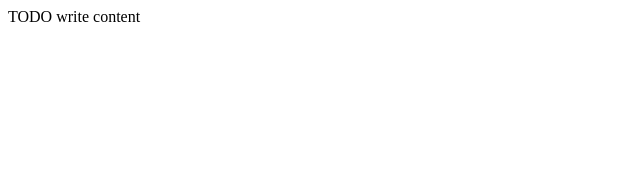
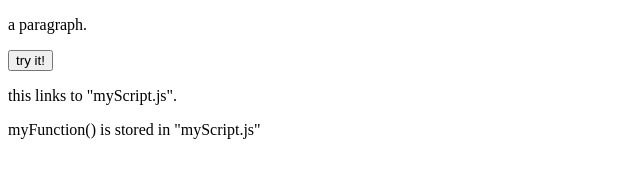
Before and after one commit to curiouslu/javascript-stuff, a website: page public_html/externalJShtmlfile.html in a window 1280 px wide. Shown: the whole page, without its empty margins (0-640 px from the left). Drawn offline with Linux system fonts and the light colour scheme.

Commit message:
calling external js function

```diff
--- a/public_html/externalJShtmlfile.html
+++ b/public_html/externalJShtmlfile.html
@@ -1,7 +1,6 @@
 <!DOCTYPE html>
 <!--
-Click nbfs://nbhost/SystemFileSystem/Templates/Licenses/license-default.txt to change this license
-Click nbfs://nbhost/SystemFileSystem/Templates/ClientSide/html.html to edit this template
+*C:\Users\louis\OneDrive\Documents\NetBeansProjects\JavaScriptStuff\public_html
 -->
 <html>
     <head>
@@ -10,6 +9,13 @@ Click nbfs://nbhost/SystemFileSystem/Templates/ClientSide/html.html to edit this
         <meta name="viewport" content="width=device-width, initial-scale=1.0">
     </head>
     <body>
-        <div>TODO write content</div>
+        <p id ="demo">a paragraph.</p>
+
+        <button type="button" onclick ="myFunction()">try it!</button>
+
+        <p>this links to "myScript.js".</p>
+        <p> myFunction() is stored in "myScript.js"</p>
+        <script src="myfunctionishere.js"></script>
+
     </body>
 </html>
--- /dev/null
+++ b/public_html/myfunctionishere.js
@@ -0,0 +1,8 @@
+/*
+ * Click nbfs://nbhost/SystemFileSystem/Templates/Licenses/license-default.txt to change this license
+ * Click nbfs://nbhost/SystemFileSystem/Templates/ClientSide/javascript.js to edit this template
+ */
+
+function myFunction() {
+  document.getElementById("demo").innerHTML = "Paragraph changed.";
+}
```
